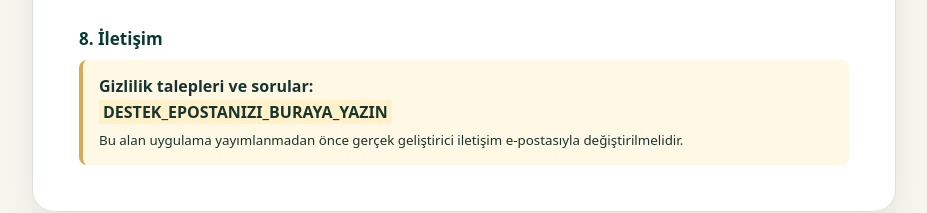
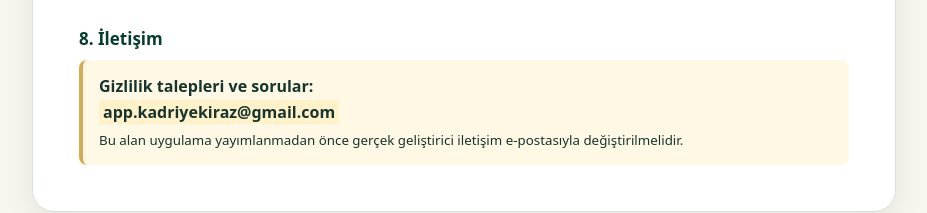
Before and after one commit to appkadriyekiraz-del/king-skor-privacy, a plain HTML site: page index.html in a window 1280 px wide. Shown: the part 1887-2100 px from the top of the page, without its empty margins (176-1103 px from the left). Drawn offline with Linux system fonts and the light colour scheme.

Commit message:
Update index.html

```diff
--- a/index.html
+++ b/index.html
@@ -67,7 +67,7 @@
       <h3>7. Politika değişiklikleri</h3>
       <p>Uygulamanın özellikleri veya veri işleme uygulamaları değişirse bu metin güncellenebilir. Güncel sürüm bu sayfada yayımlanır ve güncelleme tarihi değiştirilir.</p>
       <h3>8. İletişim</h3>
-      <div class="contact"><strong>Gizlilik talepleri ve sorular:</strong><br><span class="placeholder">DESTEK_EPOSTANIZI_BURAYA_YAZIN</span><br><small>Bu alan uygulama yayımlanmadan önce gerçek geliştirici iletişim e-postasıyla değiştirilmelidir.</small></div>
+      <div class="contact"><strong>Gizlilik talepleri ve sorular:</strong><br><span class="placeholder">app.kadriyekiraz@gmail.com</span><br><small>Bu alan uygulama yayımlanmadan önce gerçek geliştirici iletişim e-postasıyla değiştirilmelidir.</small></div>
     </section>
     <section class="policy" id="english" lang="en" aria-labelledby="en-title">
       <h2 id="en-title">King Score – Rıfkı Privacy Policy</h2>
```
